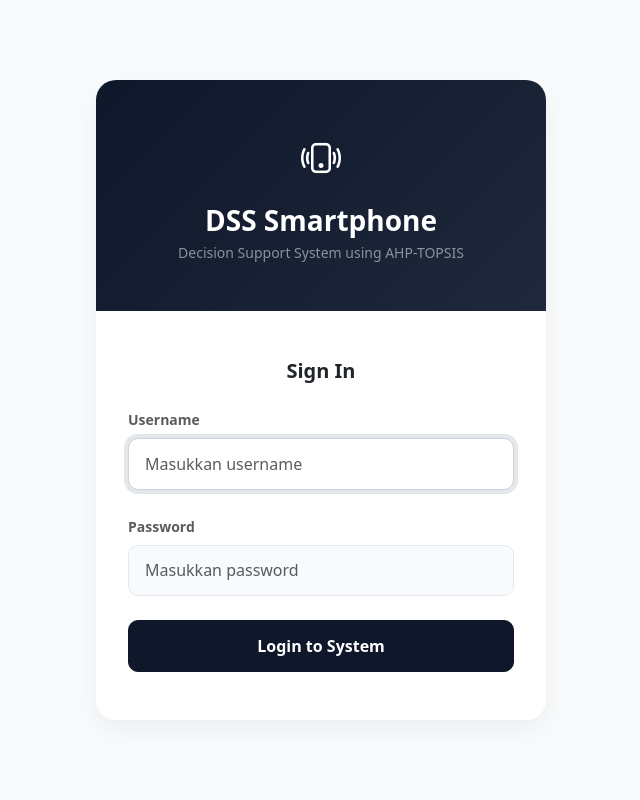
After one commit to tugussura/DSS, a Flask app: page /login in a window 1280 px wide. The commit adds this page. Shown: the whole page, without its empty margins (319-959 px from the left). Run offline with Flask 3, Linux system fonts and the light colour scheme.

Commit message:
Penambahan Fitur Login

```diff
--- a/app/__init__.py
+++ b/app/__init__.py
@@ -1,4 +1,4 @@
-from flask import Flask
+from flask import Flask, request, redirect, url_for, session
 from flask_sqlalchemy import SQLAlchemy
 import os
 
@@ -6,7 +6,9 @@ db = SQLAlchemy()
 
 def create_app():
     app = Flask(__name__)
-    app.config['SECRET_KEY'] = 'dss_ahp_topsis_secret_key'
+    app.config['SECRET_KEY'] = os.environ.get('SECRET_KEY', 'dss_ahp_topsis_secret_key')
+    app.config['ADMIN_USERNAME'] = os.environ.get('ADMIN_USERNAME', 'sura@dss.com')
+    app.config['ADMIN_PASSWORD'] = os.environ.get('ADMIN_PASSWORD', 'SuraGG')
 
     # Configure SQLite Database
     basedir = os.path.abspath(os.path.dirname(__file__))
@@ -15,13 +17,23 @@ def create_app():
 
     db.init_app(app)
 
+    # Authentication Middleware
+    @app.before_request
+    def check_login():
+        # Allow access to static files, login/logout routes
+        allowed_routes = ['auth.login', 'auth.logout', 'static']
+        if request.endpoint not in allowed_routes and not session.get('logged_in'):
+            return redirect(url_for('auth.login'))
+
     # Register Blueprints
     from app.routes.main_routes import main_bp
     from app.routes.smartphone_routes import smartphone_bp
     from app.routes.dss_routes import dss_bp
+    from app.routes.auth_routes import auth_bp
 
     app.register_blueprint(main_bp)
     app.register_blueprint(smartphone_bp, url_prefix='/smartphones')
     app.register_blueprint(dss_bp, url_prefix='/dss')
+    app.register_blueprint(auth_bp)
 
     return app
--- /dev/null
+++ b/app/routes/auth_routes.py
@@ -0,0 +1,31 @@
+from flask import Blueprint, render_template, request, redirect, url_for, session, flash, current_app
+
+auth_bp = Blueprint('auth', __name__)
+
+@auth_bp.route('/login', methods=['GET', 'POST'])
+def login():
+    # If already logged in, redirect to dashboard
+    if session.get('logged_in'):
+        return redirect(url_for('main.dashboard'))
+
+    if request.method == 'POST':
+        username = request.form.get('username')
+        password = request.form.get('password')
+
+        # Check against configured credentials
+        if username == current_app.config['ADMIN_USERNAME'] and password == current_app.config['ADMIN_PASSWORD']:
+            session['logged_in'] = True
+            session['username'] = username
+            flash('Login berhasil! Selamat datang.', 'success')
+            return redirect(url_for('main.dashboard'))
+        else:
+            flash('Username atau password salah.', 'danger')
+
+    return render_template('login.html')
+
+@auth_bp.route('/logout')
+def logout():
+    session.pop('logged_in', None)
+    session.pop('username', None)
+    flash('Anda telah berhasil logout.', 'info')
+    return redirect(url_for('auth.login'))
--- /dev/null
+++ b/app/templates/login.html
@@ -0,0 +1,103 @@
+<!DOCTYPE html>
+<html lang="en">
+<head>
+    <meta charset="UTF-8">
+    <meta name="viewport" content="width=device-width, initial-scale=1.0">
+    <title>Login - DSS Smartphone</title>
+    <link href="https://cdn.jsdelivr.net/npm/bootstrap@5.3.0/dist/css/bootstrap.min.css" rel="stylesheet">
+    <link rel="stylesheet" href="https://cdn.jsdelivr.net/npm/bootstrap-icons@1.10.5/font/bootstrap-icons.css">
+    <style>
+        body {
+            background-color: #f8fafc;
+            height: 100vh;
+            display: flex;
+            align-items: center;
+            justify-content: center;
+        }
+        .login-card {
+            border: none;
+            border-radius: 20px;
+            box-shadow: 0 10px 25px rgba(0,0,0,0.05);
+            overflow: hidden;
+            width: 100%;
+            max-width: 450px;
+        }
+        .login-header {
+            background: linear-gradient(135deg, #0F172A 0%, #1E293B 100%);
+            padding: 3rem 2rem;
+            color: white;
+            text-align: center;
+        }
+        .login-body {
+            padding: 3rem 2rem;
+            background-color: white;
+        }
+        .form-control {
+            padding: 0.8rem 1rem;
+            border-radius: 10px;
+            border: 1px solid #e2e8f0;
+            background-color: #f8fafc;
+        }
+        .form-control:focus {
+            box-shadow: 0 0 0 0.25rem rgba(15, 23, 42, 0.1);
+            border-color: #cbd5e1;
+            background-color: white;
+        }
+        .btn-primary {
+            background-color: #0F172A;
+            border-color: #0F172A;
+            padding: 0.8rem;
+            border-radius: 10px;
+            font-weight: 600;
+        }
+        .btn-primary:hover {
+            background-color: #1e293b;
+            border-color: #1e293b;
+        }
+    </style>
+</head>
+<body>
+
+    <div class="container d-flex justify-content-center">
+        <div class="login-card">
+            <div class="login-header">
+                <div class="mb-3">
+                    <i class="bi bi-phone-vibrate text-white fs-1"></i>
+                </div>
+                <h3 class="fw-bolder mb-1">DSS Smartphone</h3>
+                <p class="text-white-50 small mb-0">Decision Support System using AHP-TOPSIS</p>
+            </div>
+            <div class="login-body">
+                <h5 class="fw-bold text-dark mb-4 text-center">Sign In</h5>
+
+                {% with messages = get_flashed_messages(with_categories=true) %}
+                  {% if messages %}
+                    {% for category, message in messages %}
+                      <div class="alert alert-{{ category }} alert-dismissible fade show rounded-3" role="alert">
+                        {{ message }}
+                        <button type="button" class="btn-close" data-bs-dismiss="alert" aria-label="Close"></button>
+                      </div>
+                    {% endfor %}
+                  {% endif %}
+                {% endwith %}
+
+                <form method="POST" action="{{ url_for('auth.login') }}">
+                    <div class="mb-4">
+                        <label for="username" class="form-label text-muted fw-semibold small">Username</label>
+                        <input type="text" class="form-control" id="username" name="username" placeholder="Masukkan username" required autofocus>
+                    </div>
+                    <div class="mb-4">
+                        <label for="password" class="form-label text-muted fw-semibold small">Password</label>
+                        <input type="password" class="form-control" id="password" name="password" placeholder="Masukkan password" required>
+                    </div>
+                    <div class="d-grid mt-4">
+                        <button type="submit" class="btn btn-primary">Login to System</button>
+                    </div>
+                </form>
+            </div>
+        </div>
+    </div>
+
+    <script src="https://cdn.jsdelivr.net/npm/bootstrap@5.3.0/dist/js/bootstrap.bundle.min.js"></script>
+</body>
+</html>
--- a/app/templates/smartphones/form.html
+++ b/app/templates/smartphones/form.html
@@ -24,15 +24,15 @@
                 </div>
 
                 <div class="col-md-4">
-                    <label class="form-label fw-semibold">Skor Foto (1-100)</label>
+                    <label class="form-label fw-semibold">Skor Foto (DxOMark)</label>
                     <input type="number" name="foto" class="form-control" required step="0.01" value="{{ smartphone.foto if smartphone else '' }}">
                 </div>
                 <div class="col-md-4">
-                    <label class="form-label fw-semibold">Skor Video (1-100)</label>
+                    <label class="form-label fw-semibold">Skor Video (DxOMark)</label>
                     <input type="number" name="video" class="form-control" required step="0.01" value="{{ smartphone.video if smartphone else '' }}">
                 </div>
                 <div class="col-md-4">
-                    <label class="form-label fw-semibold">Skor Chipset (Puluhan Ribu)</label>
+                    <label class="form-label fw-semibold">Skor Chipset (nanoreview rating)</label>
                     <input type="number" name="chipset" class="form-control" required step="0.01" value="{{ smartphone.chipset if smartphone else '' }}">
                 </div>
                 <div class="col-md-6">
```
Also changed, not shown: app/templates/base.html (+7 -0 lines), app/templates/calculation_details.html (+13 -6 lines).
